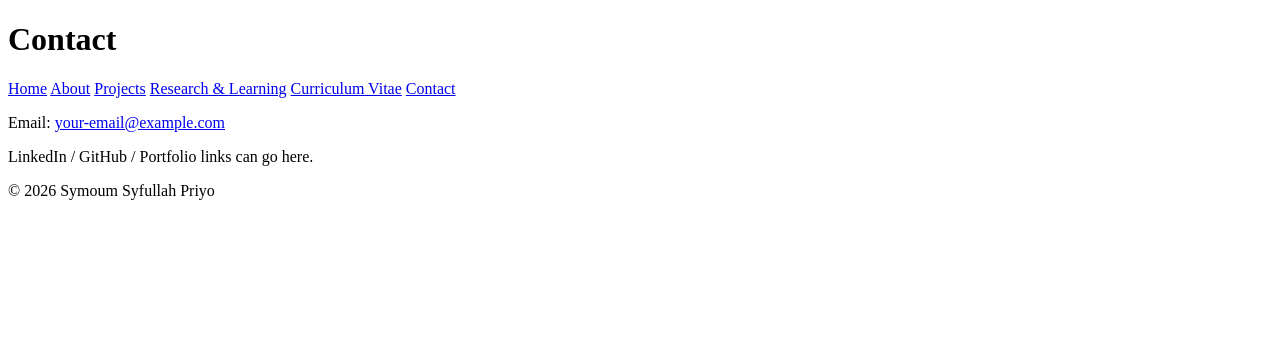
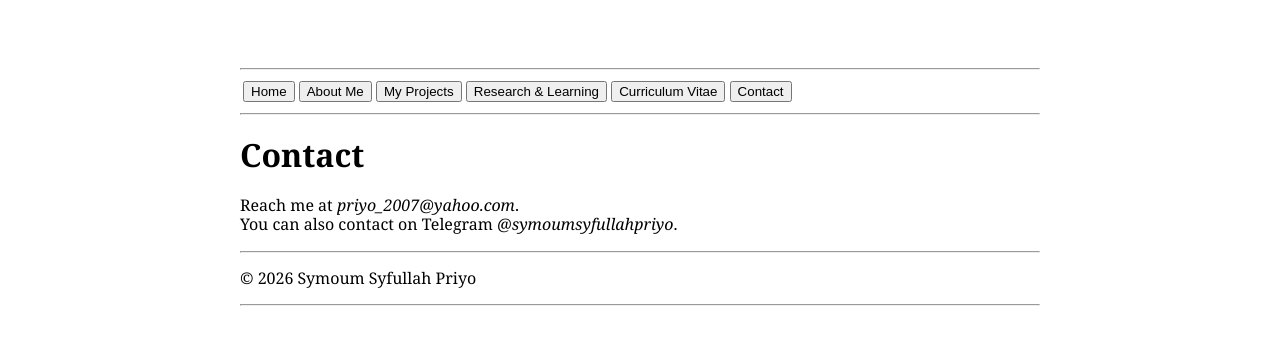
Before and after one commit to sspriyo/sspriyo.github.io, a plain HTML site: page contact.html in a window 1280 px wide. Drawn offline with Linux system fonts and the light colour scheme.

Commit message:
Revamp contact page layout and styling

```diff
--- a/contact.html
+++ b/contact.html
@@ -1,32 +1,38 @@
 <!DOCTYPE html>
 <html lang="en">
 <head>
-<meta charset="UTF-8">
-<meta name="viewport" content="width=device-width, initial-scale=1.0">
-<title>Priyo-ME | Contact</title>
-<link rel="stylesheet" href="assets/css/style.css">
+	<meta charset="UTF-8">
+	<meta name="viewport" content="width=device-width, initial-scale=1.0">
+	<title>Priyo | Contact</title>
+	<style>
+        body {
+           max-width: 800px;
+           margin: 40px auto;
+           padding: 20px;
+           font-family: Georgia, "Times New Roman", serif;
+           line-height: 1.2;
+        }
+   	</style>
 </head>
+
 <body>
-
-<header>
-  <h1>Contact</h1>
-  <nav>
-    <a href="index.html">Home</a>
-    <a href="about.html">About</a>
-    <a href="projects.html">Projects</a>
-    <a href="research.html">Research & Learning</a>
-    <a href="cv.html">Curriculum Vitae</a>
-    <a href="contact.html">Contact</a>
-  </nav>
-</header>
-
-<main>
-  <p>Email: <a href="mailto:your-email@example.com">your-email@example.com</a></p>
-  <p>LinkedIn / GitHub / Portfolio links can go here.</p>
-</main>
-
+<!-- It's a simple navbar inside the table below -->
+	<hr><table>
+	<tr><td style="text-align:center;">
+	<button type="button" onclick="location.href='index.html'">Home</button>
+	<button type="button" onclick="location.href='about.html'">About Me</button>
+	<button type="button" onclick="location.href='projects.html'">My Projects</button>
+	<button type="button" onclick="location.href='research.html'">Research & Learning</button>
+	<button type="button" onclick="location.href='cv.html'">Curriculum Vitae</button>
+	<button type="button" onclick="location.href='contact.html'">Contact</button>
+	</tr></td>
+	</table><hr>
+<!-- Content goes here -->
+	<h1>Contact</h1>
+	<p>Reach me at <i>priyo_2007@yahoo.com</i>.<br>
+You can also contact on Telegram <i>@symoumsyfullahpriyo</i>.</p>
 <footer>
-  <p>© 2026 Symoum Syfullah Priyo</p>
+    <hr><p>© 2026 Symoum Syfullah Priyo</p><hr>
 </footer>
 
 </body>
```
